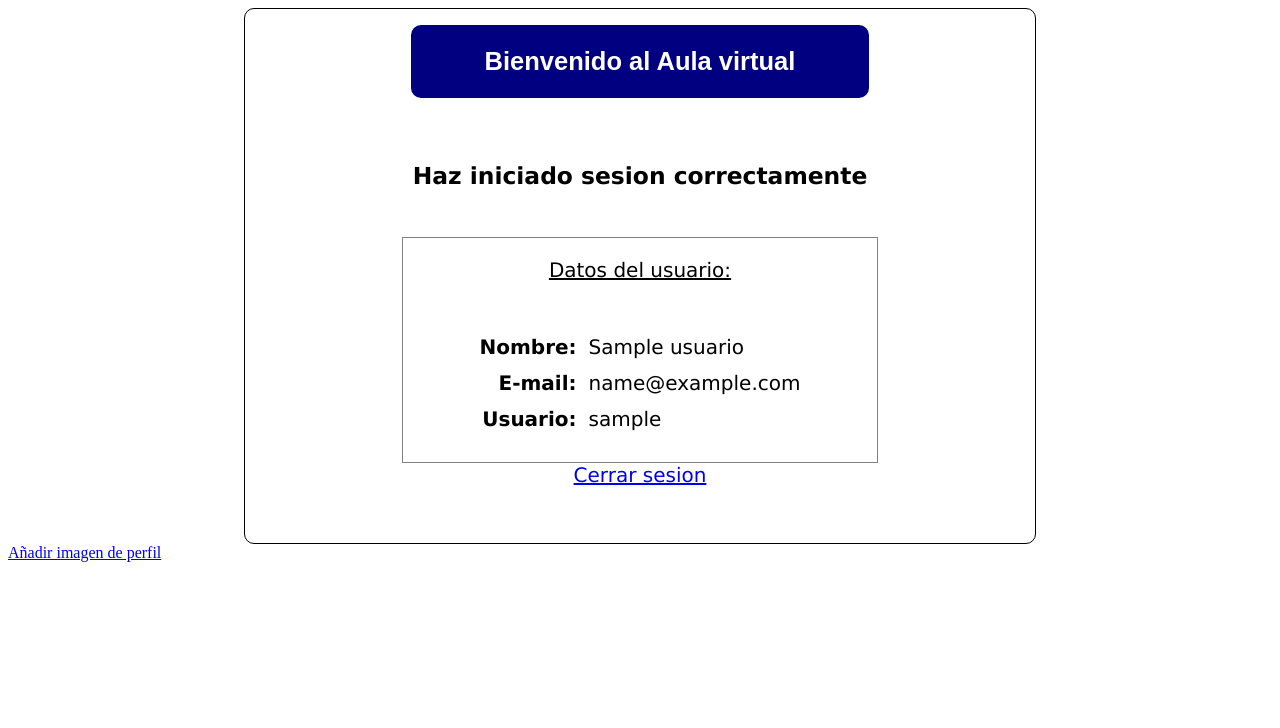
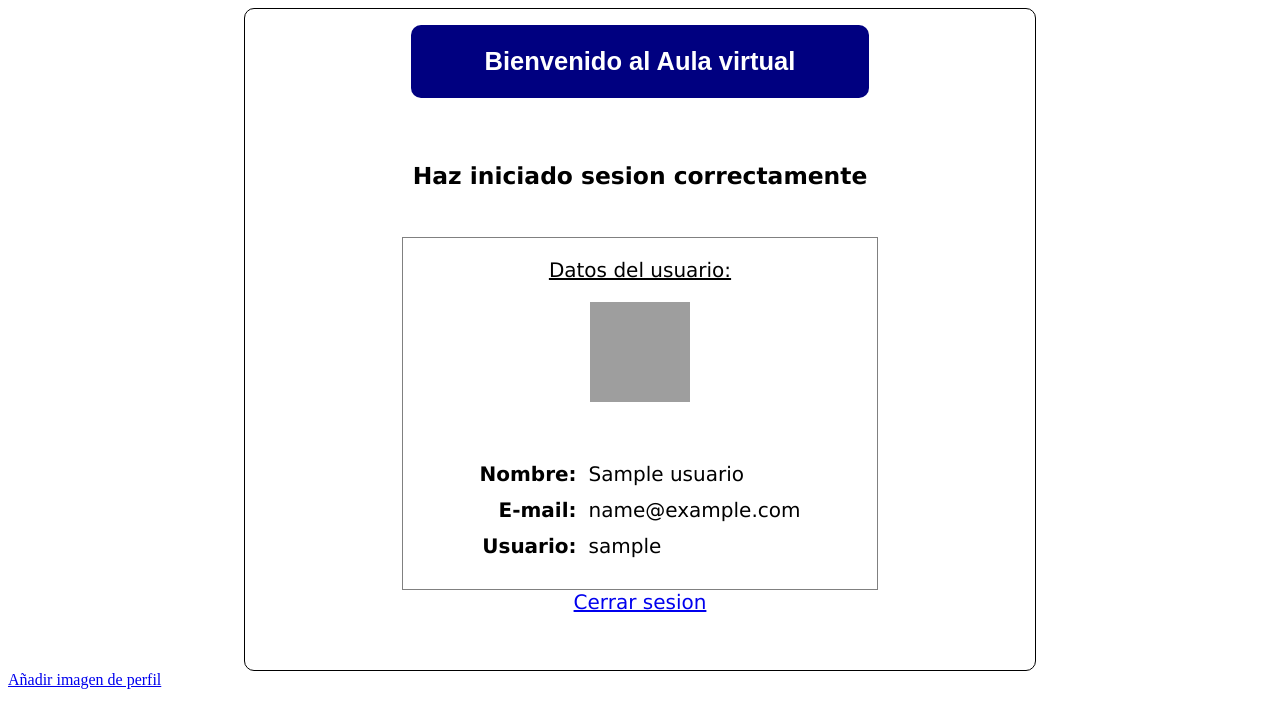
Before and after one commit to adrianVegaT/phplogin, a PHP site: page /principal.php in a window 1280 px wide. Shown: the top 728 px of the page. Run offline with PHP 8.4, Linux system fonts and the light colour scheme; the visitor is signed in with stand-in values (Sample User, id 1); tables that the repository leaves empty or names only in its code hold one stand-in row (values such as "Sample post"); grey boxes are pictures that could not be loaded.

Commit message:
iniciando proceso de imagen

```diff
--- a/principal.php
+++ b/principal.php
@@ -4,7 +4,7 @@
     require 'database.php';
 
     if (isset($_SESSION['user_id'])) {
-        $sql = "SELECT id,nombre,email,username,contraseña FROM usuario WHERE id = :id";
+        $sql = "SELECT id,nombre,email,username,contraseña,imagen FROM usuario WHERE id = :id";
         $sen = $con->prepare($sql);
         $sen ->bindParam(':id', $_SESSION['user_id']);
 
@@ -15,7 +15,14 @@
       if (count($results) > 0) {
         $user = $results;
       }
+
+      if (!empty($results['imagen'])) {
+
+      }
+
+
     }
+
     ?>
 <!DOCTYPE html>
 <html lang="en">
@@ -38,12 +45,20 @@
 
                     <h3>Haz iniciado sesion correctamente</h3> <br>
                     <div id="datos">
+
                         <table align="center" cellspacing="10">
                             <td>
                                 <tr align="center">
                                     <p id="cabecera_datos">Datos del usuario:</p>
                                 </tr>
                             </td>
+                        <?php if(!empty($results['imagen'])): ?>
+                            <td>
+                                <tr align="center">
+                                <img src="/phplogin/imagen/".<?php $results['imagen'] ?>. width="100" height="100"/>
+                                </tr>
+                            </td>
+                            <?php endif; ?>
                             <tr>
                                 <td align="right">
                                     <label id="viñeta_datos">Nombre:</label>
```
